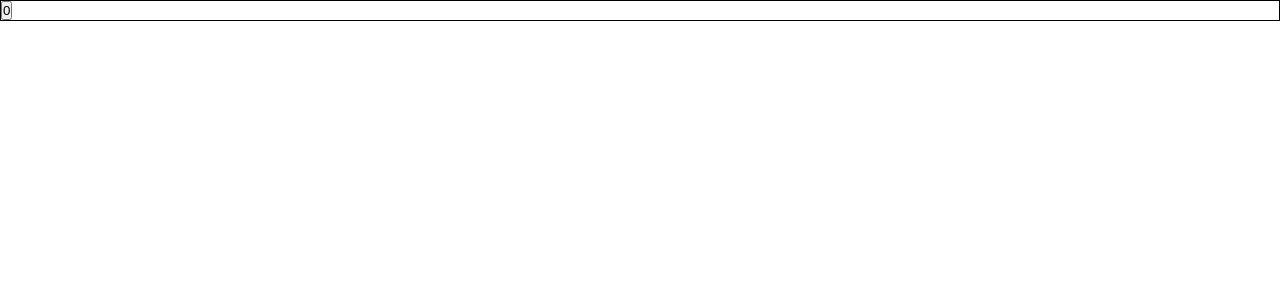
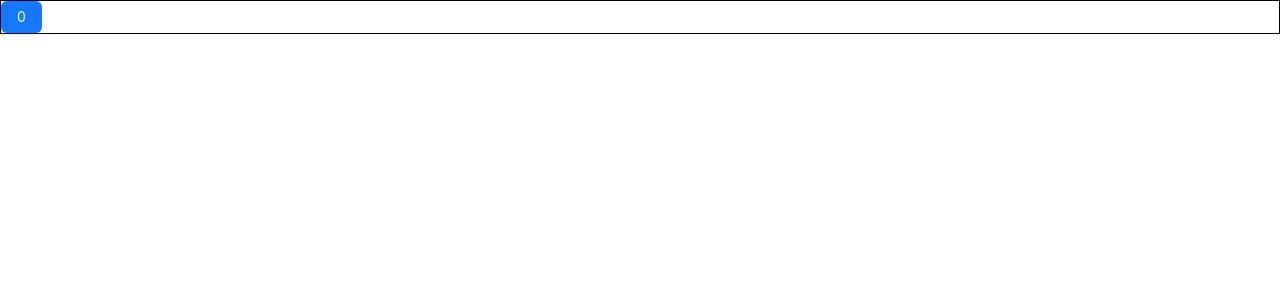
Before and after one commit to herzorf/GANW_web, a React (Vite) app: page / in a window 1280 px wide. Shown: the top 300 px of the page. Built offline with nearby package versions, Linux system fonts and the light colour scheme.

Commit message:
引入antd

```diff
--- a/src/app/index.tsx
+++ b/src/app/index.tsx
@@ -1,5 +1,6 @@
 import { useState } from 'react'
 import styles from './index.module.css'
+import { Button } from 'antd'
 
 function App() {
   const [count, setCount] = useState(0)
@@ -7,9 +8,10 @@ function App() {
   return (
     <div className={styles.app}>
       <div className="card">
-        <button onClick={() => setCount((count) => count + 1)}>
+        <Button type="primary" onClick={() => setCount((count) => count + 1)}>
           {count}
-        </button>
+        </Button>
+
       </div>
 
     </div>
--- a/src/main.tsx
+++ b/src/main.tsx
@@ -2,7 +2,7 @@ import React from 'react'
 import ReactDOM from 'react-dom/client'
 import App from './app'
 import './global.css'
-
+import 'antd/dist/reset.css';
 ReactDOM.createRoot(document.getElementById('root') as HTMLElement).render(
   <React.StrictMode>
     <App />
```
